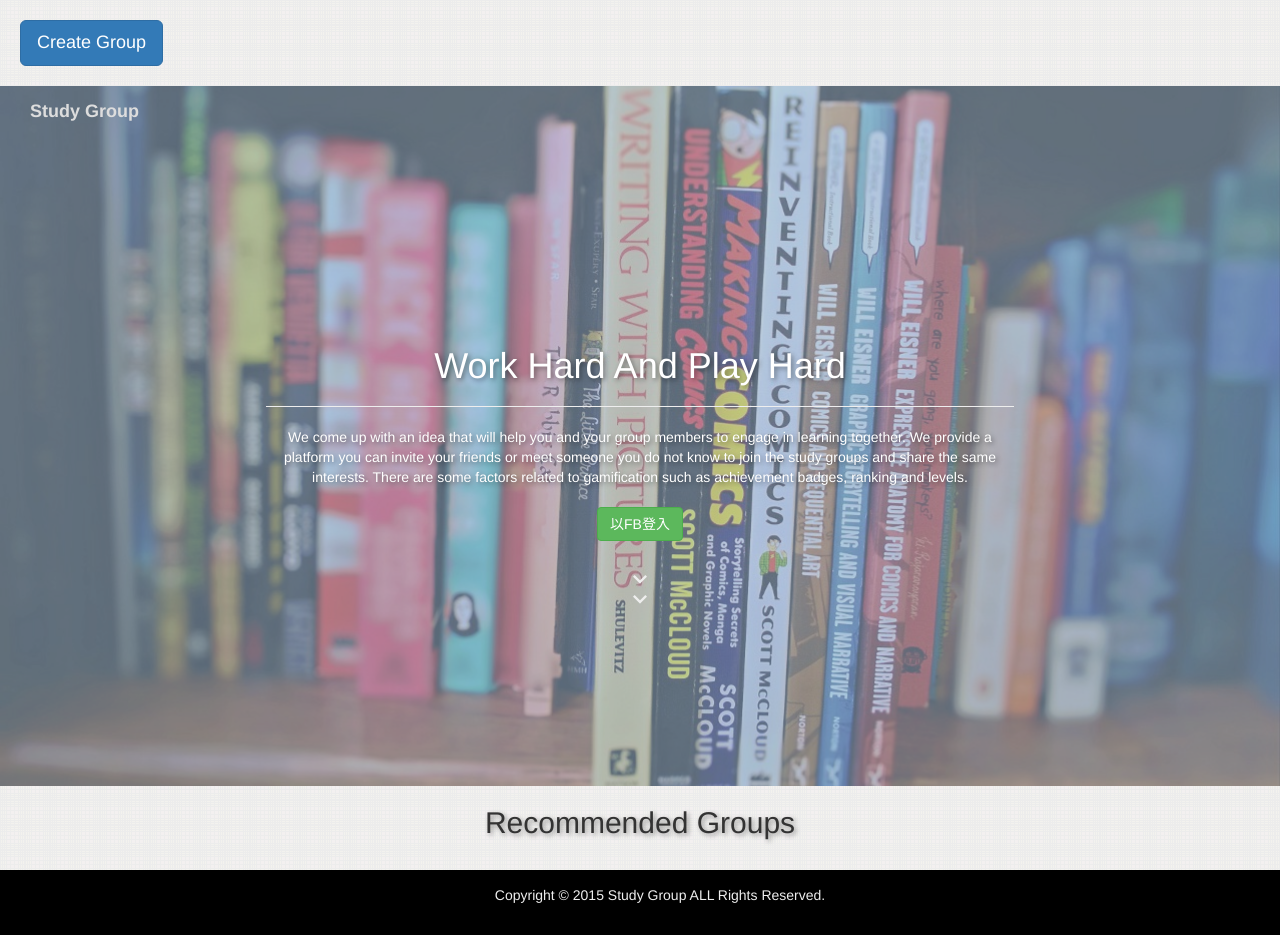
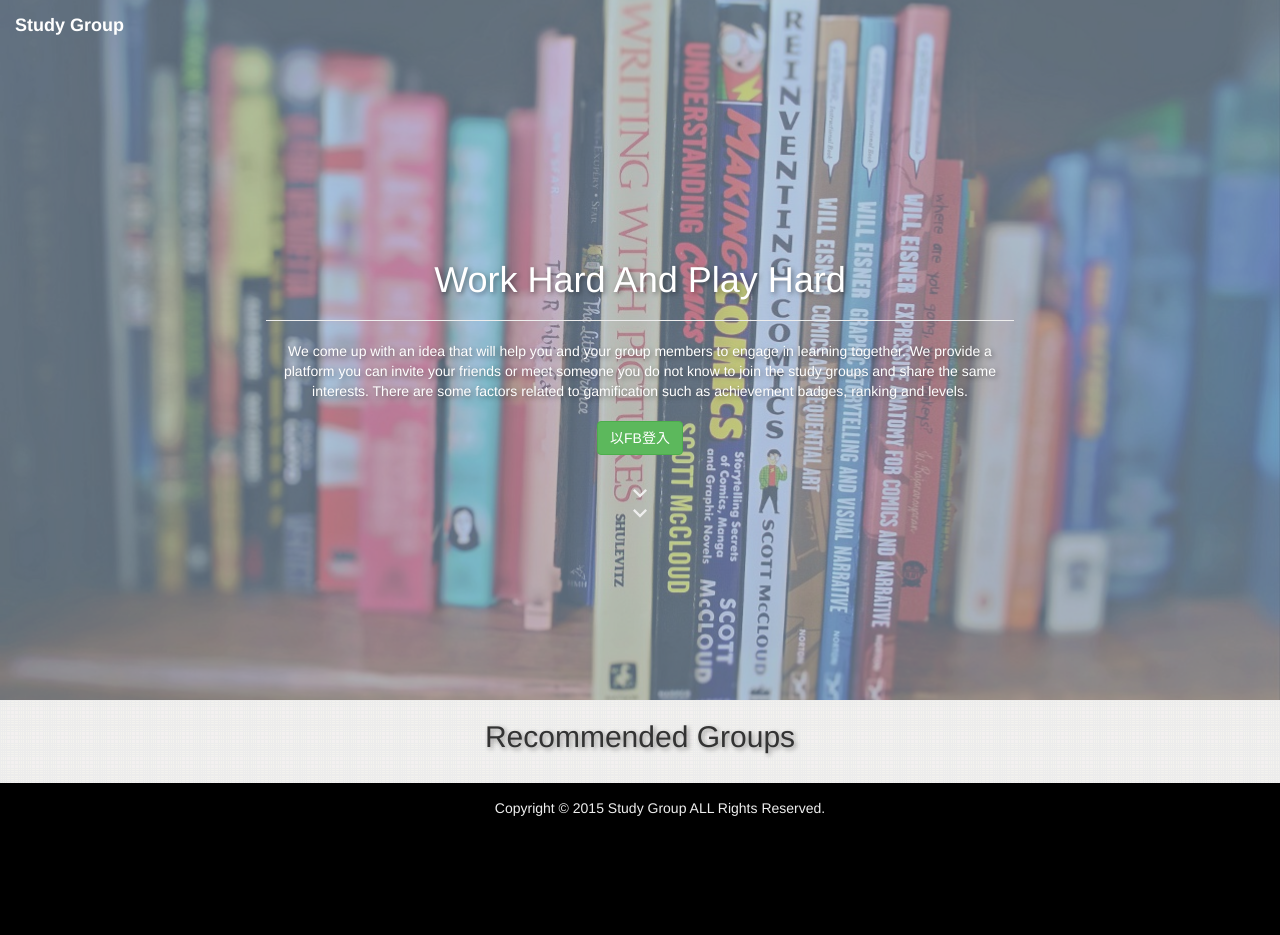
Before and after one commit to sellylu/SCAD_final, a Django app: template SCAD_final/templates/index.html in a window 1280 px wide. After the commit the page ends 816 px from the top, so only its background shows below. Run offline with Django 3.2, Linux system fonts and the light colour scheme; the template is opened without the code that fills it: most values are stand-ins (such as "Sample title", 1, 10 or a date in 2020); some libraries are stand-ins or nearby versions.

Commit message:
update UI of index page

```diff
--- a/SCAD_final/scad/Static/javascript/index.js
+++ b/SCAD_final/scad/Static/javascript/index.js
@@ -7,8 +7,8 @@ $.ajaxSetup({
 function checkshowlogindiv() {
 
     user_id = Cookies.get('user_id');
-    if(user_id != undefined)
-        $('#about-us').hide();
+	if(user_id != undefined)
+		adjustCSS();
 }
 function closecal(){
     $("#finished_time_date").attr('disabled','disabled');
@@ -64,7 +64,6 @@ function creategroup_submit() {
     $.post( "/index/", { group_id : group_id, group_name : group_name,  member_limit :member_limit,intro:intro,private:private,creator_id:creator_id ,finished_time:finished_time})
         .then(function () {
             window.location = '/group/'+group_id;
-            $("#create_group_Modal").modal('hide');
         });
 
 
@@ -78,15 +77,24 @@ function saveUserInfo() {
                $.post("/index/",{
                    user_id : response.id, user_name: response.name, user_email: response.email})
                    .then(function(){
-                       $('#about-us').hide();
-                       Cookies.set('user_id',response.id);
-                       console.log('Successful login for: ' + response.name + ' with ' + response.id + ' and ' + response.email);
+						 adjustCSS();
+						 Cookies.set('user_id',response.id);
+						 console.log('Successful login for: ' + response.name + ' with ' + response.id + ' and ' + response.email);
                    });
 
 
             }
 		});
 
+}
+
+function adjustCSS() {
+	$('body').css('padding-top', '70px');
+	$('#about-us').hide();
+	$('#navbar-button').show();
+	$('#create_group_button').show();
+	$('#NavBar').css('background-color', 'black');
+	$('a.navbar-brand').css('color', '#dddddd');
 }
 
 (function(d, s, id){
--- a/SCAD_final/scad/Static/stylesheets/index.css
+++ b/SCAD_final/scad/Static/stylesheets/index.css
@@ -1,10 +1,5 @@
 @charset "UTF-8";
 /*! normalize.css v3.0.1 | MIT License | git.io/normalize */
-/* line 3, ../sass/styles.scss */
-.navbar {
-  border-radius: 0px;
-}
-
 /* line 22, ../sass/styles.scss */
 #main-text {
 	color: #dddddd;
@@ -50,8 +45,16 @@
 	max-height: 200px;
 }
 
+a {
+	color: #555;
+	text-decoration: none;
+}
+a:hover {
+	color: #F75E7A;
+	text-decoration: none;
+}
+
 body {
-
 	background-image: url("../images/bg.png");
 }
 
@@ -134,33 +137,9 @@ header > div {
 	text-align: center;
 	position: relative;
 }
-
-nav.sg-nav {
-    background-color: transparent;
-    overflow: hidden;
-    height: 35px;
-    position: fixed;
-    z-index: 998;
+/*
+.sg-panel{
+	border-radius: 5px;
+	color: #555;
 }
-
-nav.colorgy-nav .nav-wrapper {
-    z-index: -1;
-    height: auto;
-    margin-top: -1px;
-    padding-left: 20px;
-    transition: all 0.18s;
-    -webkit-transition: all 0.18s;
-    -ms-transition: all 0.18s;
-    -o-transition: all 0.18s;
-    -moz-transition: all 0.18s;
-}
-
-@media screen and (min-width: 992px) {
-    nav.colorgy-nav .nav-wrapper {
-        transform: translateY(0px);
-        -webkit-transform: translateY(0px);
-        -moz-transform: translateY(0px);
-        -o-transform: translateY(0px);
-        -ms-transform: translateY(0px);
-    }
-}
+*/
--- a/SCAD_final/templates/index.html
+++ b/SCAD_final/templates/index.html
@@ -7,112 +7,40 @@
         <link href="{% static "stylesheets/bootstrap.css" %}" rel="stylesheet" type="text/css">
         <link href="{% static "stylesheets/index.css" %}" rel="stylesheet" type="text/css">
         <link href="https://fonts.googleapis.com/icon?family=Material+Icons" rel="stylesheet">
-        <script src="{% static "javascript/js_cookie.js"  %}"></script>
+        <script src="{% static "javascripts/js_cookie.js" %}"></script>
         <script src="http://code.jquery.com/jquery-1.11.3.min.js"></script>
-        <script src="{% static "javascript/index.js" %}"></script>
-        <script src="{% static "javascript/bootstrap.js" %}"></script>
+        <script src="{% static "javascripts/index.js" %}"></script>
+        <script src="{% static "javascripts/bootstrap.js" %}"></script>
 
 
 
         <script type="text/javascript">
             $(document).ready(function(){
-                $("#create_group_button").click(function(){
-                    $("#create_group_Modal").modal('show');
-                });
-                document.getElementById('finished_time_date').valueAsDate = new Date();
+							  document.getElementById('finished_time_date').valueAsDate = new Date();
             });
-            </script>
-            <style type="text/css">
-                #create_group_button{
-                    margin: 20px;
-                }
-            </style>
+		</script>
     </head>
     <body onload="checkshowlogindiv()">
 
 
-
-
-
 <!--
-    要加入判斷使用者是否登入
--->
-<div class="create_group">
-    <!-- Button HTML (to Trigger Modal) -->
-    <button  id="create_group_button" class="btn btn-lg btn-primary">Create Group</button>
-
-    <!-- Modal HTML -->
-    <div id="create_group_Modal" class="modal fade">
-        <div class="modal-dialog">
-            <div class="modal-content">
-                <div class="modal-header">
-                    <div id="namediv">
-                        <h4 class="modal-title">Group Name</h4>
-                        <input type="text" class="form-control" name="group_name" id="group_name" placeholder="要將讀書會取作什麼呢？">
-                    </div>
-                </div>
-                <div class="modal-body">
-                    <div id="introdiv">
-                        <label for="introTextarea">Introduction</label>
-                        <textarea class="form-control" name="intro" id="intro" rows="3"></textarea>
-                        <HR>
-                    </div>
-
-                    <div style="margin-left:20px ;width:50px ; height:100px;float:left">
-                        <label for="private" >隱私性</label>
-                        <div class="radio"  >
-                                <input type="radio" name="private" id="private_op1"  value="0" checked>
-                                    public
-                                </br>
-                                <input type="radio" name="private" id="private_op2"  value="1">
-                                    private
-                        </div>
-                    </div>
-                    <div style="width:150px ; height:100px;float:left;margin-left: 100px">
-                        <label for="private" >是否設定結束時間</label>
-                        <div class="radio">
-                                <input type="radio" name="finished_time" id="finished_time_op1" onclick="closecal()" checked>
-                                    NO
-                                </br>
-                                <input type="radio" name="finished_time" id="finished_time_op2" onclick="opencal()" >
-                                    YES
-                        </div>
-                        <div>
-                            <input id="finished_time_date"  disabled="disabled" type="date">
-                        </div>
-                    </div>
-
-
-                    <div id="clear" style="clear: both"></div>
-
-                    <HR>
-                    <div id="member_limitdiv">
-                    <fieldset>
-                  <label for="sel1">人數上限 (0為無限制)</label>
-                  <select name="member_limit" class="form-control" id="sel1">
-                    <option>0</option>
-                    <option>5</option>
-                    <option>10</option>
-                    <option>15</option>
-                    <option>20</option>
-                  </select>
-              </fieldset>
-                        </div>
-                </div>
-                <div class="modal-footer">
-                    <button type="button" class="btn btn-default" data-dismiss="modal">Close</button>
-                    <button type="button" class="btn btn-primary" onclick="creategroup_submit()">Create</button>
-                </div>
-            </div>
-        </div>
-    </div>
-</div>
-
 
         {% if group_data %}
             {% for group in group_data %}
                 {% if group.private == 0 %}
                     <form action="/group/{{ group.group_id }}" method="GET">
+	                    <div id="sg-list">
+		                    <!--div class="panel-heading"-->
+
+			                    <!--a href="/group/{{ group.group.id }}" class="title" target="_blank_">Panel title</a>
+		                    <!--/div>
+		                    <div class="panel-body">
+			                    Panel content
+		                    </div>
+		                    <div class="panel-footer">
+								Panel footer
+		                    </div>
+	                    </div>
                     <ul>
                         <input type="submit" value="Go to this">
                         <li> id :{{ group.group_id }}</li>
@@ -130,15 +58,28 @@
             {% endfor %}
         {% endif %}
 
+-->
+
+		<!-- Navigation Bar -->
+        <nav class="navbar navbar-inverse navbar-fixed-top" id="NavBar" style="background-color: transparent; border: 0px;">
+            <div class="container-fluid">
+                <div class="navbar-header">
+                    <a href="/" class="navbar-brand" style="color: #fff; border: #000 1px;"><b>Study Group</b></a>
+                </div>
+				<div class="collapse navbar-collapse">
 
 
-        <nav class="sg-nav">
-            <div class="container-fluid">
-                <div class="navbar-header">
-                    <a href="/" class="navbar-brand" style="color: #dddddd;"><b>Study Group</b></a>
-                </div>
+					<ul class="nav navbar-nav navbar-right" id="navbar-button" style="display: none;">
+						<li></li>
+						<li><a href="#">My Information</a></li>
+						<li><a href="#">Log Out</a></li>
+					</ul>
+					<button type="button" class="btn btn-primary navbar-btn navbar-right" id="create_group_button" data-toggle="modal" data-target="#create_group_Modal" style="display: none;">Create Group</button>
+
+				</div>
             </div>
         </nav>
+
 
         <header id="about-us" align="center" type="hidden">
             <div class="header-mask"></div>
@@ -158,13 +99,39 @@
             </div>
         </header>
 
+		<!-- Container -->
         <div class="container">
             <div class="row">
                 <div class="col-md-12">
                     <h2>Recommended Groups</h2>
                     <br id="space">
                 </div>
-                <div class="col-md-12" id="sg-list" align="center">
+
+
+				{% if group_data %}
+					{% for group in group_data %}
+						{% if group.private == 0 %}
+						<div class="col-md-4">
+							<div class="panel panel-warning">
+								<div class="panel-heading">
+									<a href="/group/{{ group.group.id }}" class="title"><h4 align="center">{{ group.group_name }}</h4></a>
+								</div>
+								<div class="panel-body">
+									<p align="center">{{ group.intro }}</p>
+									<hr>
+									<p>
+									Period: {{ group.created_time }} ~ {{ group.finished_time }}<br>
+									Member: {{ group.member_num }} / {{ group.member_limit }}x<br>
+									Creator: {{ group.creator }}
+									</p>
+								</div>
+							</div>
+						</div>
+						{% endif %}
+					{% endfor %}
+				{% endif %}
+
+
                 </div>
                 <!--div class="col-md-12" align="center">
                     <button class="btn btn-success" id="more">Show More</button>
@@ -172,6 +139,79 @@
             </div>
         </div>
 
+
+		<!--button onclick="test();">Test Button</button>
+		<script>
+			function test() {
+				$('body').css('padding-top', '70px');
+				$('#about-us').hide();
+				$('#navbar-button').show();
+				$('#create_group_button').show();
+				$('#NavBar').css('background-color', 'black');
+				$('a.navbar-brand').css('color', '#dddddd');
+			}
+		</script-->
+
+		<!-- Modal -->
+		<div id="create_group_Modal" class="modal fade" role="dialog">
+			<div class="modal-dialog">
+				<!-- Modal content-->
+				<div class="modal-content">
+					<div class="modal-header">
+						<button type="button" class="close" data-dismiss="modal">&times;</button>
+						<div id="namediv">
+							<h4 class="modal-title">Group Name</h4>
+							<input type="text" class="form-control" name="group_name" id="group_name" placeholder="要將讀書會取作什麼呢？">
+								</div>
+					</div>
+					<div class="modal-body">
+						<div id="introdiv">
+							<label for="introTextarea">Introduction</label>
+							<textarea class="form-control" name="intro" id="intro" rows="3"></textarea>
+							<hr>
+						</div>
+						<div class="row">
+							<div class="col-md-4 col-md-offset-2">
+								<label for="private" >隱私性</label>
+								<div class="radio">
+									<input type="radio" name="private" id="private_op1"  value="0" checked>public
+									</br>
+									<input type="radio" name="private" id="private_op2"  value="1">private
+								</div>
+							</div>
+							<div class="col-md-4">
+								<label for="private" >結束時間</label>
+								<div>
+									<input id="finished_time_date"  disabled="disabled" type="date">
+								</div>
+							</div>
+						</div>
+
+						<div id="clear" style="clear: both"></div>
+
+						<hr>
+						<div id="member_limitdiv">
+							<fieldset>
+								<label for="sel1">人數上限 (0為無限制)</label>
+								<select name="member_limit" class="form-control" id="sel1">
+									<option>0</option>
+									<option>5</option>
+									<option>10</option>
+									<option>15</option>
+									<option>20</option>
+								</select>
+							</fieldset>
+						</div>
+					</div>
+					<div class="modal-footer">
+						<button type="button" class="btn btn-default" data-dismiss="modal">Close</button>
+						<button type="button" class="btn btn-primary" onclick="creategroup_submit()">Create</button>
+					</div>
+				</div>
+			</div>
+		</div>
+
+		<!-- Footer -->
         <footer>
             <ul>
                 <li class="copyright" type="none" align="center" style="color: #eee;vertical-align:middle;">Copyright © 2015 Study Group ALL Rights Reserved.</li>
```
Lines whose indentation alone changed are shown as unchanged.
